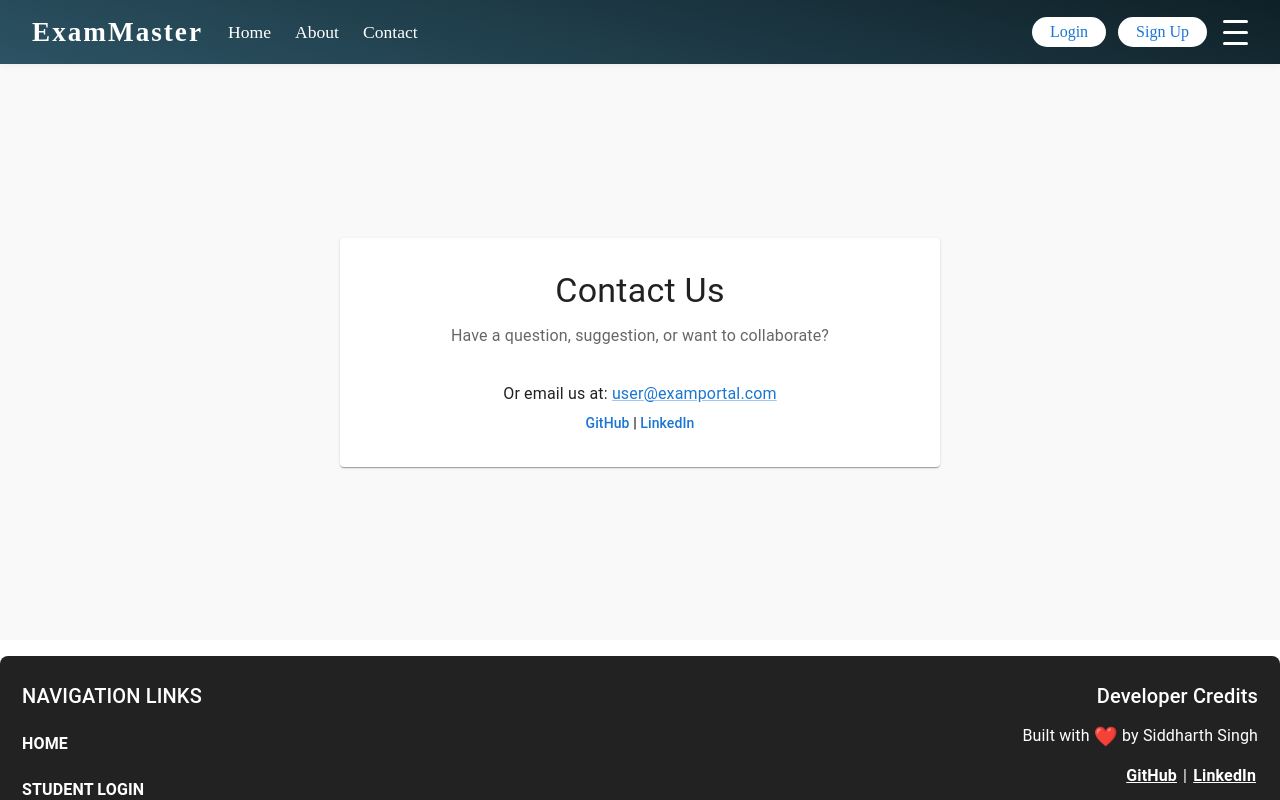
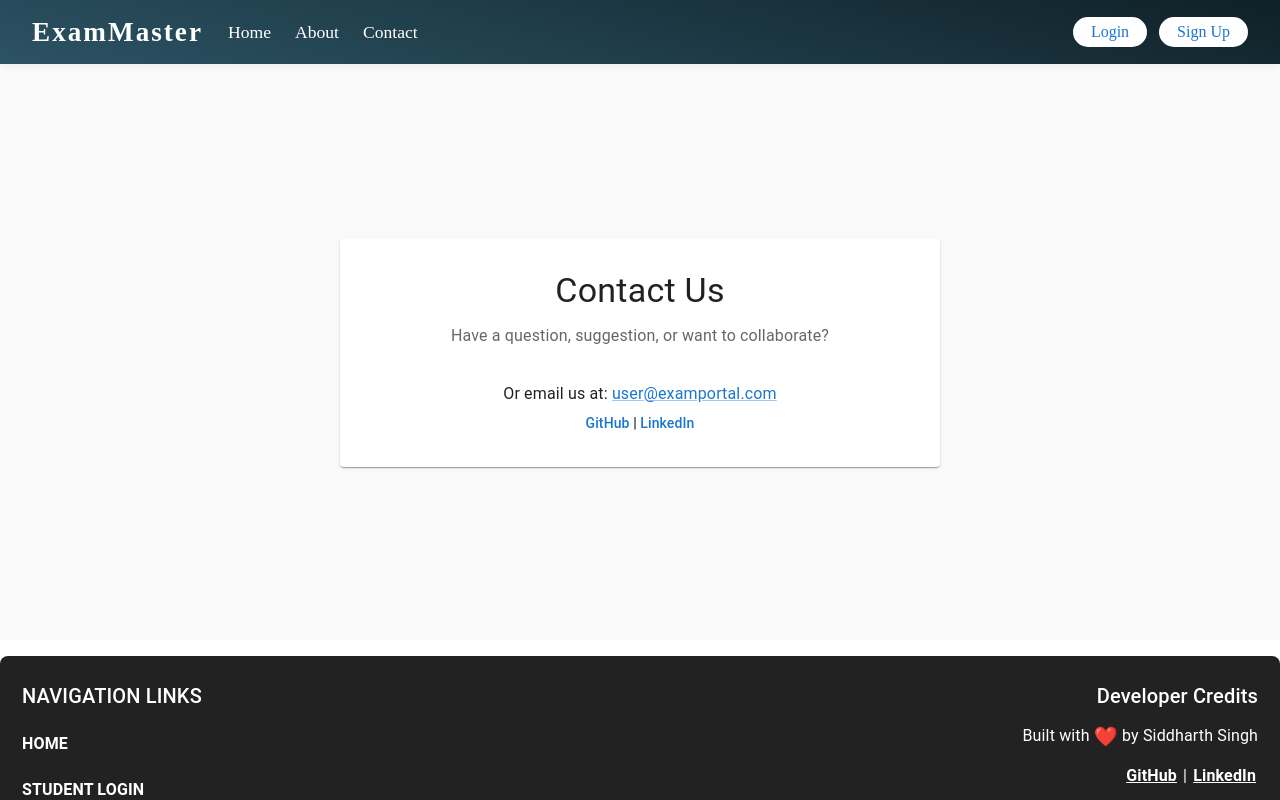
Before and after one commit to Siddharth2k14/online-exam-portal-client, a React (Vite) app: page /contact in a window 1280 px wide. Shown: the top 800 px of the page. Built offline with nearby package versions, Linux system fonts and the light colour scheme.

Commit message:
Redoing it

```diff
--- a/src/components/NavBar/NavBar.css
+++ b/src/components/NavBar/NavBar.css
@@ -52,6 +52,13 @@
 .btn:hover {
   background: #1565c0;
   color: #fff;
+}
+
+.navbar-toggle {
+  display: none;
+  flex-direction: column;
+  cursor: pointer;
+  margin-left: 16px;
 }
 
 .bar {
--- a/src/components/NavBar/NavBar.jsx
+++ b/src/components/NavBar/NavBar.jsx
@@ -107,16 +107,7 @@ const NavBar = ({ toggle, setToggle, name }) => {
           </div>
         ))}
 
-        <div
-          className="navbar-toggle"
-          onClick={handleToggle}
-          style={{
-            display: 'flex',
-            flexDirection: 'column',
-            cursor: 'pointer',
-            marginLeft: '16px',
-          }}
-        >
+        <div className="navbar-toggle" onClick={handleToggle}>
           <span className="bar"></span>
           <span className="bar"></span>
           <span className="bar"></span>
```
